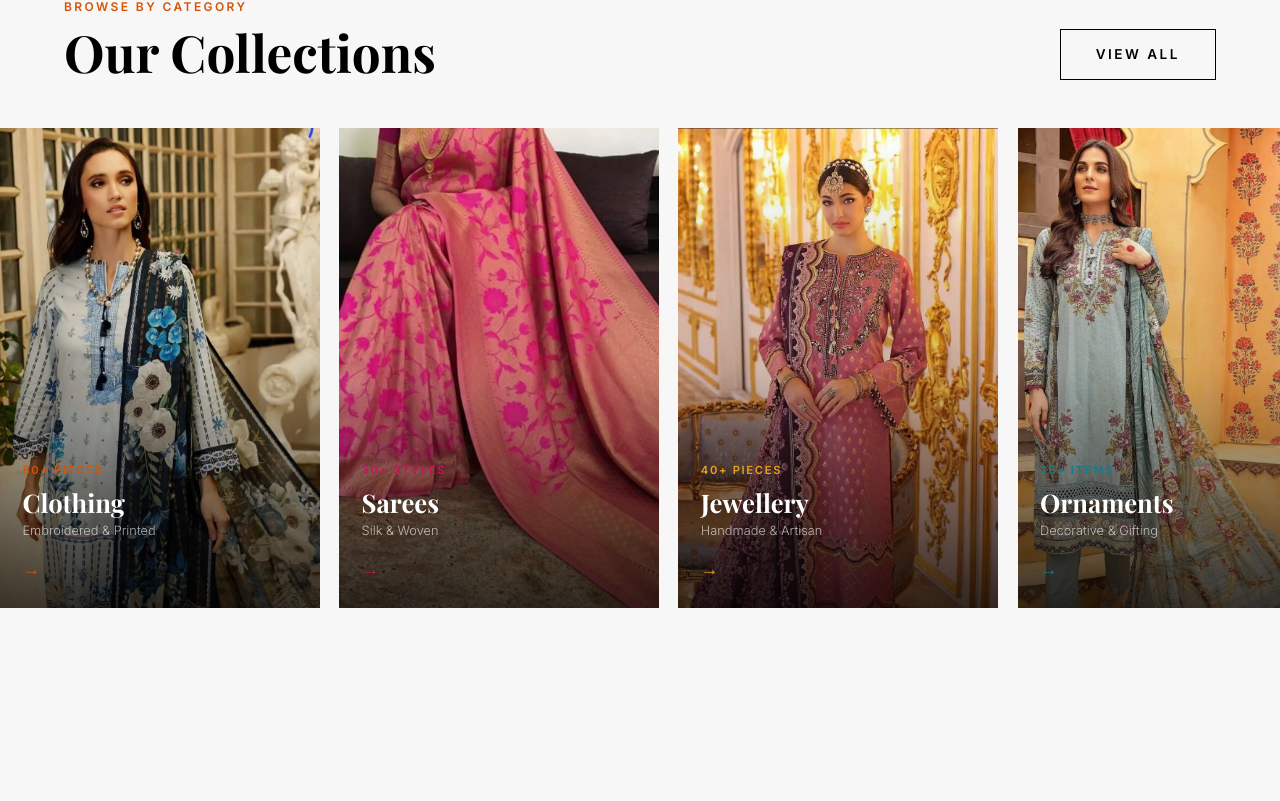
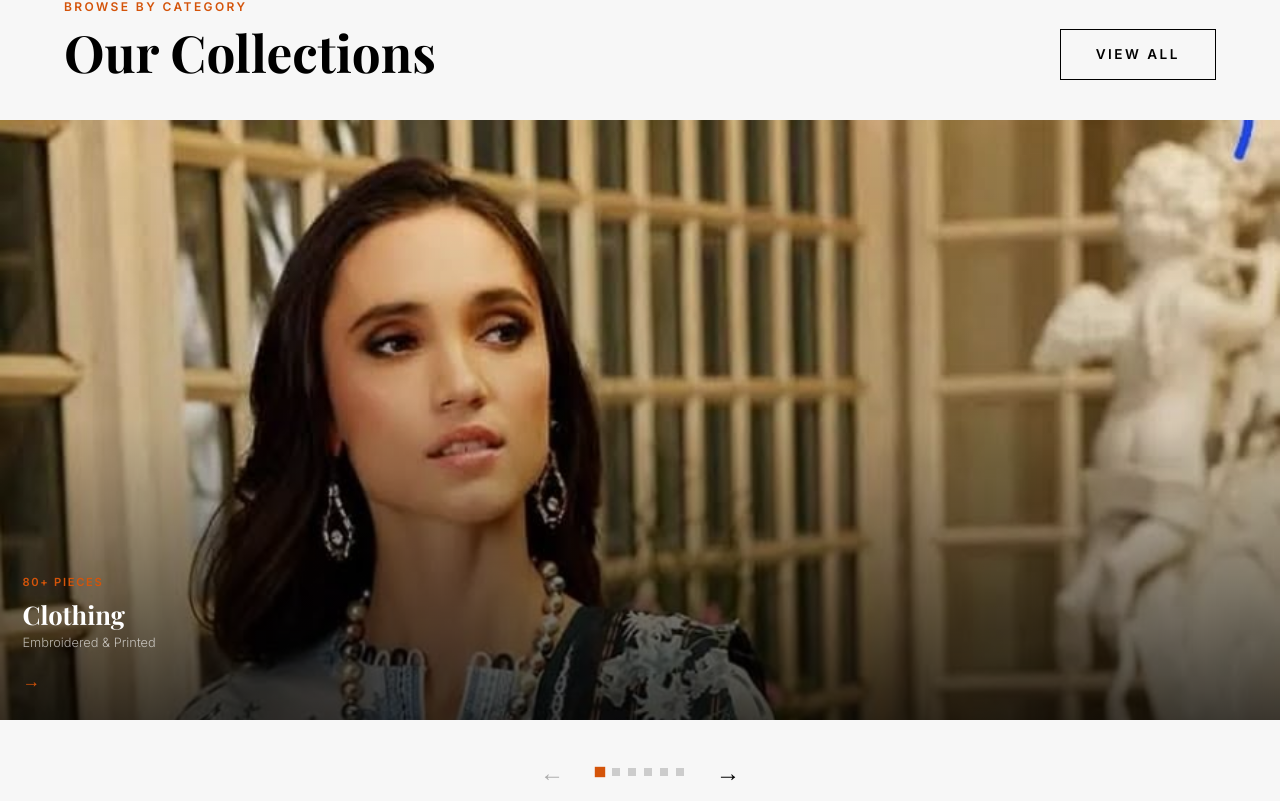
Before and after one commit to frantictraining-git/zurairas-collections, a Next.js app: page / in a window 1280 px wide. Shown: the part 1839-2640 px from the top of the page. Built offline with nearby package versions, Linux system fonts and the light colour scheme; no server answers; the database is empty; a web font is replaced by a local one.

Commit message:
feat: redesign category carousel as single-image slider and fix mobile menu overflow bug

```diff
--- a/components/CategoryCarousel/CategoryCarousel.js
+++ b/components/CategoryCarousel/CategoryCarousel.js
@@ -1,6 +1,6 @@
 'use client';
 
-import { useEffect, useRef } from 'react';
+import { useEffect, useRef, useState } from 'react';
 import Image from 'next/image';
 import styles from './CategoryCarousel.module.css';
 
@@ -58,6 +58,7 @@ const categories = [
 export default function CategoryCarousel() {
   const sectionRef = useRef(null);
   const trackRef   = useRef(null);
+  const [currentSlide, setCurrentSlide] = useState(0);
 
   useEffect(() => {
     const el = sectionRef.current;
@@ -71,37 +72,65 @@ export default function CategoryCarousel() {
     return () => observer.disconnect();
   }, []);
 
-  /* Drag-to-scroll */
+  const scrollToSlide = (index) => {
+    if (!trackRef.current) return;
+    setCurrentSlide(index);
+    const trackWidth = trackRef.current.clientWidth;
+    trackRef.current.scrollTo({
+      left: index * trackWidth,
+      behavior: 'smooth'
+    });
+  };
+
+  const nextSlide = () => {
+    if (currentSlide < categories.length - 1) scrollToSlide(currentSlide + 1);
+  };
+
+  const prevSlide = () => {
+    if (currentSlide > 0) scrollToSlide(currentSlide - 1);
+  };
+
+  /* Drag/Swipe logic to detect left/right swipe and change slide */
   useEffect(() => {
     const track = trackRef.current;
     if (!track) return;
-    let isDown = false, startX = 0, scrollLeft = 0;
-    const down  = (e) => { isDown = true; startX = (e.pageX || e.touches[0].pageX) - track.offsetLeft; scrollLeft = track.scrollLeft; track.style.cursor = 'grabbing'; };
-    const leave = ()  => { isDown = false; track.style.cursor = 'grab'; };
-    const move  = (e) => {
-      if (!isDown) return;
-      e.preventDefault();
-      const x    = (e.pageX || e.touches[0].pageX) - track.offsetLeft;
-      const walk = (x - startX) * 1.6;
-      track.scrollLeft = scrollLeft - walk;
+    let startX = 0, isDragging = false;
+
+    const down = (e) => {
+      isDragging = true;
+      startX = e.pageX || e.touches[0].pageX;
     };
-    track.addEventListener('mousedown',  down);
-    track.addEventListener('mouseleave', leave);
-    track.addEventListener('mouseup',    leave);
-    track.addEventListener('mousemove',  move);
-    track.addEventListener('touchstart', down,  { passive: true });
-    track.addEventListener('touchend',   leave);
-    track.addEventListener('touchmove',  move,  { passive: false });
+
+    const up = (e) => {
+      if (!isDragging) return;
+      isDragging = false;
+      const endX = e.pageX || (e.changedTouches ? e.changedTouches[0].pageX : startX);
+      const diff = startX - endX;
+
+      if (diff > 50 && currentSlide < categories.length - 1) {
+        scrollToSlide(currentSlide + 1);
+      } else if (diff < -50 && currentSlide > 0) {
+        scrollToSlide(currentSlide - 1);
+      } else {
+        // snap back
+        scrollToSlide(currentSlide);
+      }
+    };
+
+    track.addEventListener('mousedown', down);
+    track.addEventListener('mouseup', up);
+    track.addEventListener('mouseleave', () => { if(isDragging) { isDragging = false; scrollToSlide(currentSlide); } });
+    track.addEventListener('touchstart', down, { passive: true });
+    track.addEventListener('touchend', up);
+
     return () => {
-      track.removeEventListener('mousedown',  down);
-      track.removeEventListener('mouseleave', leave);
-      track.removeEventListener('mouseup',    leave);
-      track.removeEventListener('mousemove',  move);
+      track.removeEventListener('mousedown', down);
+      track.removeEventListener('mouseup', up);
+      track.removeEventListener('mouseleave', () => {});
       track.removeEventListener('touchstart', down);
-      track.removeEventListener('touchend',   leave);
-      track.removeEventListener('touchmove',  move);
+      track.removeEventListener('touchend', up);
     };
-  }, []);
+  }, [currentSlide]);
 
   return (
     <section id="categories" className={`${styles.section}`} ref={sectionRef} aria-labelledby="cat-heading">
@@ -117,7 +146,6 @@ export default function CategoryCarousel() {
         </div>
       </div>
 
-      {/* Full-bleed scrollable track */}
       <div className={styles.carouselOuter} role="region" aria-label="Category carousel">
         <div className={styles.track} ref={trackRef}>
           {categories.map((cat, i) => (
@@ -135,7 +163,7 @@ export default function CategoryCarousel() {
                   alt={`${cat.label} — Zuraira's Collections`}
                   fill
                   className={styles.img}
-                  sizes="320px"
+                  sizes="100vw"
                 />
                 <div className={styles.imgOverlay} />
               </div>
@@ -150,8 +178,35 @@ export default function CategoryCarousel() {
         </div>
       </div>
 
-      <div className={styles.dragHint} aria-hidden="true">
-        <span>← Drag to explore →</span>
+      <div className={styles.controls}>
+        <button
+          className={styles.arrowBtn}
+          onClick={prevSlide}
+          disabled={currentSlide === 0}
+          aria-label="Previous category"
+          style={{ opacity: currentSlide === 0 ? 0.3 : 1 }}
+        >
+          ←
+        </button>
+        <div className={styles.dots}>
+          {categories.map((_, idx) => (
+            <button
+              key={idx}
+              className={`${styles.dot} ${currentSlide === idx ? styles.active : ''}`}
+              onClick={() => scrollToSlide(idx)}
+              aria-label={`Go to slide ${idx + 1}`}
+            />
+          ))}
+        </div>
+        <button
+          className={styles.arrowBtn}
+          onClick={nextSlide}
+          disabled={currentSlide === categories.length - 1}
+          aria-label="Next category"
+          style={{ opacity: currentSlide === categories.length - 1 ? 0.3 : 1 }}
+        >
+          →
+        </button>
       </div>
     </section>
   );
--- a/components/CategoryCarousel/CategoryCarousel.module.css
+++ b/components/CategoryCarousel/CategoryCarousel.module.css
@@ -20,28 +20,21 @@
 
 .track {
   display: flex;
-  gap: 1.2rem;
-  overflow-x: auto;
-  padding: 0.5rem clamp(1.5rem, 5vw, 4rem) 1.5rem;
+  overflow-x: hidden; /* Hide scrollbar, handled by buttons/touch */
+  scroll-behavior: smooth;
   cursor: grab;
-  scrollbar-width: none;
-  scroll-snap-type: x mandatory;
   -webkit-overflow-scrolling: touch;
+  width: 100%;
 }
 
-.track::-webkit-scrollbar { display: none; }
 .track:active { cursor: grabbing; }
 
 /* ─── Card ─── */
 .card {
   position: relative;
-  flex: 0 0 clamp(240px, 28vw, 320px);
-  height: clamp(340px, 45vw, 480px);
-  border-radius: 12px;
+  flex: 0 0 100%; /* Show one image at a time */
+  height: clamp(400px, 60vw, 600px);
   overflow: hidden;
-  scroll-snap-align: start;
-  transition: transform 0.5s cubic-bezier(0.16,1,0.3,1),
-              box-shadow 0.5s cubic-bezier(0.16,1,0.3,1);
   text-decoration: none;
 }
 
@@ -61,7 +54,7 @@
   transition: transform 0.7s cubic-bezier(0.16,1,0.3,1);
 }
 
-.card:hover .img { transform: scale(1.07); }
+.card:hover .img { transform: scale(1.03); }
 
 .imgOverlay {
   position: absolute;
@@ -131,10 +124,57 @@
 
 .card:hover .arrow { transform: translateX(6px); }
 
+/* ─── Carousel Controls ─── */
+.controls {
+  display: flex;
+  align-items: center;
+  justify-content: center;
+  gap: 1.5rem;
+  margin-top: 1.5rem;
+}
+
+.arrowBtn {
+  background: none;
+  border: none;
+  color: var(--color-charcoal);
+  font-size: 1.5rem;
+  cursor: pointer;
+  display: flex;
+  align-items: center;
+  justify-content: center;
+  width: 40px;
+  height: 40px;
+  border-radius: 50%;
+  transition: background 0.3s ease;
+}
+
+.arrowBtn:hover {
+  background: rgba(0, 0, 0, 0.05);
+}
+
+.dots {
+  display: flex;
+  gap: 0.5rem;
+}
+
+.dot {
+  width: 8px;
+  height: 8px;
+  border-radius: 50%;
+  background: #ccc;
+  cursor: pointer;
+  transition: background 0.3s ease, transform 0.3s ease;
+}
+
+.dot.active {
+  background: var(--color-primary);
+  transform: scale(1.3);
+}
+
 /* ─── Drag hint ─── */
 .dragHint {
   text-align: center;
-  margin-top: 0.5rem;
+  margin-top: 1rem;
   font-size: 0.75rem;
   color: var(--color-light-text);
   letter-spacing: 0.1em;
--- a/components/Navbar/Navbar.module.css
+++ b/components/Navbar/Navbar.module.css
@@ -384,11 +384,15 @@
   align-items: center;
   padding: 2rem;
   transform: translateX(100%);
-  transition: transform 0.5s var(--ease-out-expo, cubic-bezier(0.16,1,0.3,1));
+  visibility: hidden;
+  transition: transform 0.5s var(--ease-out-expo, cubic-bezier(0.16,1,0.3,1)), visibility 0.5s;
   z-index: 999;
 }
 
-.mobileMenu.mobileOpen { transform: translateX(0); }
+.mobileMenu.mobileOpen {
+  transform: translateX(0);
+  visibility: visible;
+}
 
 .mobileMenu nav ul {
   display: flex;
```
